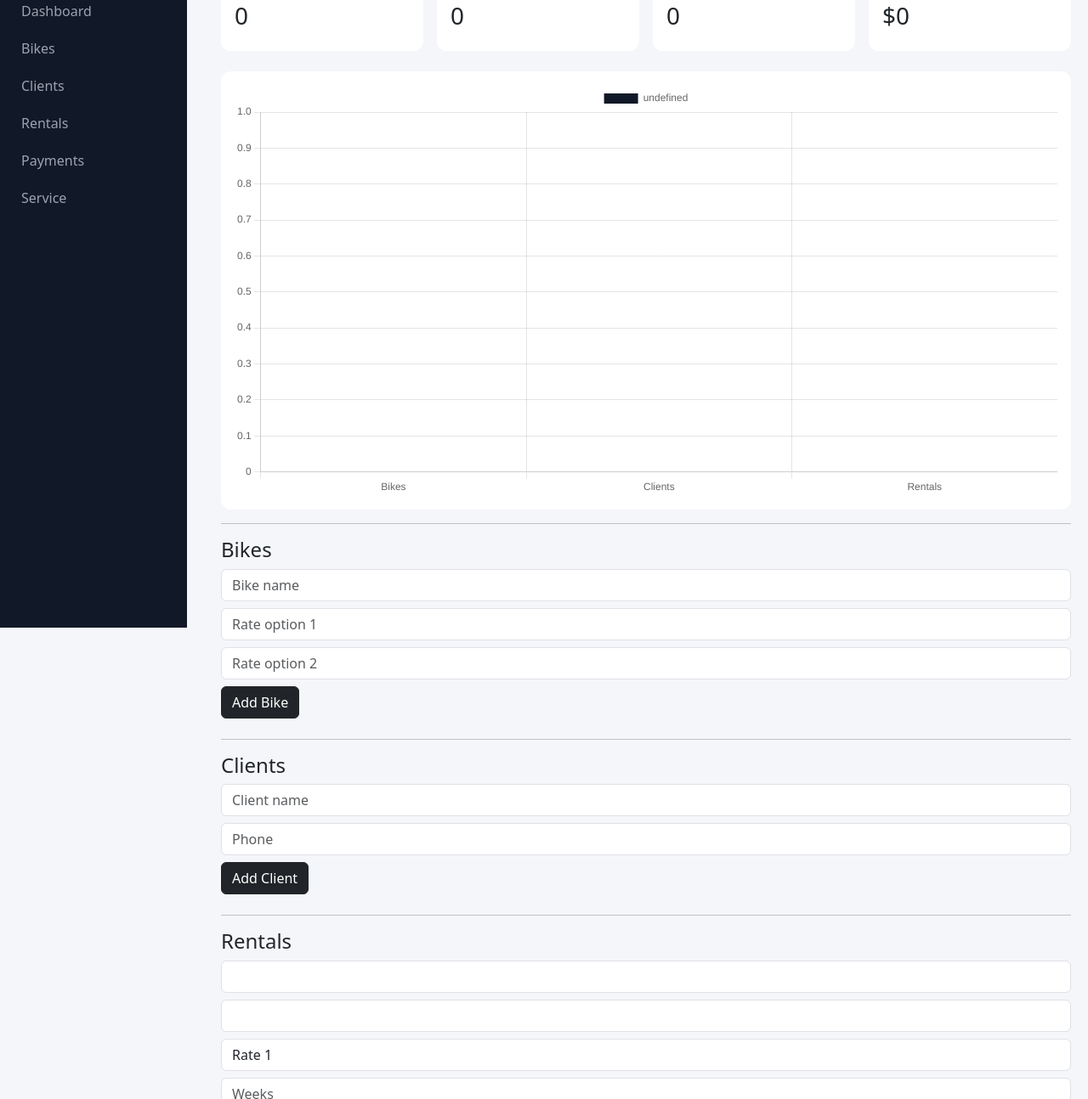
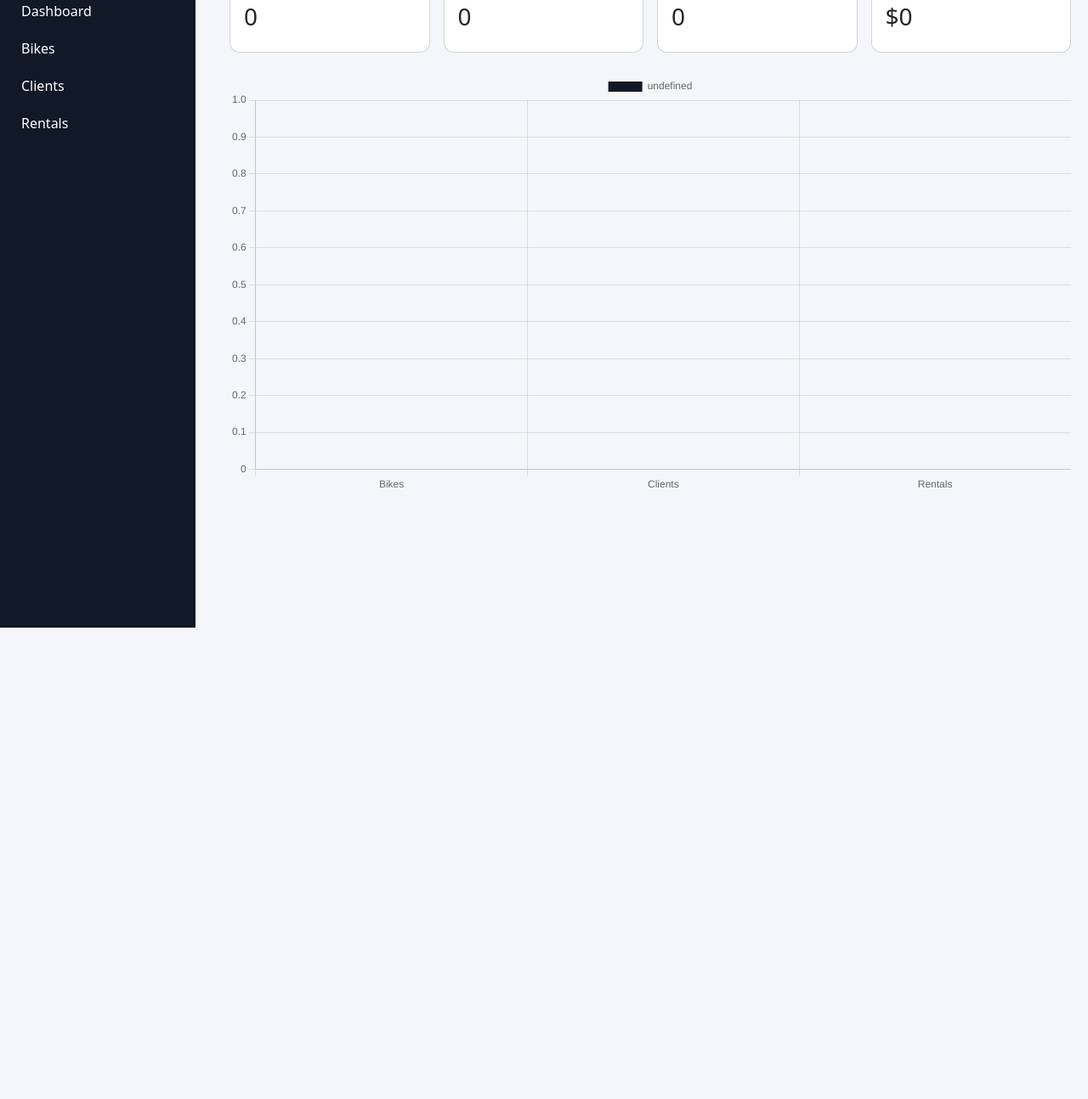
Before and after one commit to davinderduddi01/desi-rental, a plain HTML site: page index.html in a window 1280 px wide. Shown: the part 61-1355 px from the top of the page at 85% size. After the commit the page ends 800 px from the top, so only its background shows below. Drawn offline with nearby package versions, Linux system fonts and the light colour scheme.

Commit message:
Update index.html

```diff
--- a/index.html
+++ b/index.html
@@ -1,35 +1,19 @@
 <!DOCTYPE html>
-<html lang="en">
+<html>
 <head>
 <meta charset="UTF-8">
-<title>Desi Rental – Dashboard</title>
+<title>Desi Rental – Pro Dashboard</title>
 <meta name="viewport" content="width=device-width, initial-scale=1">
 <link href="https://cdn.jsdelivr.net/npm/bootstrap@5.3.2/dist/css/bootstrap.min.css" rel="stylesheet">
 <script src="https://cdn.jsdelivr.net/npm/chart.js"></script>
+
 <style>
-body { background:#f5f6fa; }
-.sidebar {
-  height:100vh;
-  background:#111827;
-  color:#fff;
-  position:fixed;
-  width:220px;
-  padding:15px;
-}
-.sidebar h4 { color:#fff; }
-.sidebar a {
-  color:#9ca3af;
-  display:block;
-  padding:10px;
-  text-decoration:none;
-  border-radius:6px;
-}
-.sidebar a:hover { background:#1f2937; color:#fff; }
-.main {
-  margin-left:240px;
-  padding:20px;
-}
-.card { border:none; border-radius:12px; }
+body{background:#f4f6f9}
+.sidebar{width:230px;height:100vh;position:fixed;background:#111827;color:white;padding:15px}
+.sidebar a{color:#9ca3af;display:block;padding:10px;border-radius:6px;text-decoration:none}
+.sidebar a:hover{background:#1f2937;color:white}
+.main{margin-left:250px;padding:20px}
+.card{border-radius:12px}
 </style>
 </head>
 
@@ -37,132 +21,123 @@ body { background:#f5f6fa; }
 
 <div class="sidebar">
 <h4>Desi Rental</h4>
-  <a href="#dashboard">Dashboard</a>
-  <a href="#bikes">Bikes</a>
-  <a href="#clients">Clients</a>
-  <a href="#rentals">Rentals</a>
-  <a href="#payments">Payments</a>
-  <a href="#service">Service</a>
+<a onclick="show('dash')">Dashboard</a>
+<a onclick="show('bikes')">Bikes</a>
+<a onclick="show('clients')">Clients</a>
+<a onclick="show('rentals')">Rentals</a>
 </div>
 
 <div class="main">
 
 <!-- DASHBOARD -->
-<section id="dashboard">
+<div id="dash">
 <div class="row g-3">
-  <div class="col-md-3">
-    <div class="card p-3">
-      <h6>Total Bikes</h6>
-      <h3 id="bikeCount">0</h3>
+<div class="col-md-3"><div class="card p-3"><h6>Bikes</h6><h3 id="dbikes">0</h3></div></div>
+<div class="col-md-3"><div class="card p-3"><h6>Clients</h6><h3 id="dclients">0</h3></div></div>
+<div class="col-md-3"><div class="card p-3"><h6>Active Rentals</h6><h3 id="drentals">0</h3></div></div>
+<div class="col-md-3"><div class="card p-3"><h6>Revenue</h6><h3>$<span id="drevenue">0</span></h3></div></div>
 </div>
-  </div>
-  <div class="col-md-3">
-    <div class="card p-3">
-      <h6>Clients</h6>
-      <h3 id="clientCount">0</h3>
-    </div>
-  </div>
-  <div class="col-md-3">
-    <div class="card p-3">
-      <h6>Active Rentals</h6>
-      <h3 id="rentalCount">0</h3>
-    </div>
-  </div>
-  <div class="col-md-3">
-    <div class="card p-3">
-      <h6>Total Revenue</h6>
-      <h3>$<span id="revenue">0</span></h3>
-    </div>
-  </div>
+<canvas id="chart" class="mt-4"></canvas>
 </div>
 
-<div class="card mt-4 p-3">
-<canvas id="chart"></canvas>
+<!-- BIKES -->
+<div id="bikes" style="display:none">
+<h4>Add Bike</h4>
+<input id="bname" class="form-control mb-2" placeholder="Bike name">
+<input id="rego" class="form-control mb-2" placeholder="Rego expiry">
+<input id="ins" class="form-control mb-2" placeholder="Insurance expiry">
+<input id="r1" class="form-control mb-2" placeholder="Rate option 1">
+<input id="r2" class="form-control mb-2" placeholder="Rate option 2">
+<button class="btn btn-dark" onclick="addBike()">Save Bike</button>
+<ul class="list-group mt-3" id="bikeList"></ul>
 </div>
-</section>
-
-<hr>
-
-<!-- BIKES -->
-<section id="bikes">
-<h4>Bikes</h4>
-<input class="form-control mb-2" id="bikeName" placeholder="Bike name">
-<input class="form-control mb-2" id="rate1" placeholder="Rate option 1">
-<input class="form-control mb-2" id="rate2" placeholder="Rate option 2">
-<button class="btn btn-dark" onclick="addBike()">Add Bike</button>
-<ul class="list-group mt-2" id="bikeList"></ul>
-</section>
-
-<hr>
 
 <!-- CLIENTS -->
-<section id="clients">
-<h4>Clients</h4>
-<input class="form-control mb-2" id="clientName" placeholder="Client name">
-<input class="form-control mb-2" id="clientPhone" placeholder="Phone">
-<button class="btn btn-dark" onclick="addClient()">Add Client</button>
-<ul class="list-group mt-2" id="clientList"></ul>
-</section>
-
-<hr>
+<div id="clients" style="display:none">
+<h4>Add Client</h4>
+<input id="cname" class="form-control mb-2" placeholder="Client name">
+<input id="cphone" class="form-control mb-2" placeholder="Phone">
+<button class="btn btn-dark" onclick="addClient()">Save Client</button>
+<ul class="list-group mt-3" id="clientList"></ul>
+</div>
 
 <!-- RENTALS -->
-<section id="rentals">
-<h4>Rentals</h4>
-<select class="form-control mb-2" id="rentBike"></select>
-<select class="form-control mb-2" id="rentClient"></select>
-<select class="form-control mb-2" id="rentRate">
+<div id="rentals" style="display:none">
+<h4>New Rental</h4>
+<select id="rbike" class="form-control mb-2"></select>
+<select id="rclient" class="form-control mb-2"></select>
+<input id="start" type="date" class="form-control mb-2">
+<input id="end" type="date" class="form-control mb-2">
+<select id="rateopt" class="form-control mb-2">
 <option value="1">Rate 1</option>
 <option value="2">Rate 2</option>
 </select>
-<input class="form-control mb-2" id="weeks" placeholder="Weeks">
-<button class="btn btn-dark" onclick="addRental()">Add Rental</button>
-<ul class="list-group mt-2" id="rentalList"></ul>
-</section>
+<button class="btn btn-dark" onclick="addRental()">Create Rental</button>
+<ul class="list-group mt-3" id="rentalList"></ul>
+</div>
 
 </div>
 
 <script>
-let bikes=[], clients=[], rentals=[];
+let bikes=JSON.parse(localStorage.getItem("bikes")||"[]");
+let clients=JSON.parse(localStorage.getItem("clients")||"[]");
+let rentals=JSON.parse(localStorage.getItem("rentals")||"[]");
+
+function save(){localStorage.setItem("bikes",JSON.stringify(bikes));
+localStorage.setItem("clients",JSON.stringify(clients));
+localStorage.setItem("rentals",JSON.stringify(rentals));}
+
+function show(id){
+["dash","bikes","clients","rentals"].forEach(x=>document.getElementById(x).style.display="none");
+document.getElementById(id).style.display="block";
+}
 
 function addBike(){
 bikes.push({
-    name:bikeName.value,
-    r1:+rate1.value,
-    r2:+rate2.value
+id:Date.now(),
+name:bname.value,
+rego,ins,
+r1:+r1.value,
+r2:+r2.value,
+status:"Available"
 });
-  bikeName.value=rate1.value=rate2.value="";
-  render();
+bname.value=r1.value=r2.value="";
+save();render();
 }
 
 function addClient(){
-  clients.push({name:clientName.value, phone:clientPhone.value});
-  clientName.value=clientPhone.value="";
-  render();
+clients.push({id:Date.now(),name:cname.value,phone:cphone.value});
+cname.value=cphone.value="";
+save();render();
 }
 
 function addRental(){
-  let b=bikes[rentBike.value];
-  let c=clients[rentClient.value];
-  let rate=rentRate.value==1?b.r1:b.r2;
-  let total=rate*weeks.value;
-  rentals.push({bike:b.name, client:c.name, total});
-  weeks.value="";
-  render();
+let b=bikes.find(x=>x.id==rbike.value);
+let c=clients.find(x=>x.id==rclient.value);
+let rate=rateopt.value==1?b.r1:b.r2;
+let weeks=Math.ceil((new Date(end.value)-new Date(start.value))/604800000);
+let total=weeks*rate;
+rentals.push({bike:b.id,client:c.id,start:start.value,end:end.value,total});
+b.status="Rented";
+save();render();
 }
 
 function render(){
-  bikeList.innerHTML=bikes.map(b=>`<li class="list-group-item">${b.name}</li>`).join("");
+bikeList.innerHTML=bikes.map(b=>`<li class="list-group-item">${b.name} | ${b.status}</li>`).join("");
 clientList.innerHTML=clients.map(c=>`<li class="list-group-item">${c.name}</li>`).join("");
-  rentalList.innerHTML=rentals.map(r=>`<li class="list-group-item">${r.bike} → ${r.client} : $${r.total}</li>`).join("");
+rentalList.innerHTML=rentals.map(r=>{
+let b=bikes.find(x=>x.id==r.bike);
+let c=clients.find(x=>x.id==r.client);
+return `<li class="list-group-item">${b.name} → ${c.name} | $${r.total}</li>`;
+}).join("");
 
-  rentBike.innerHTML=bikes.map((b,i)=>`<option value="${i}">${b.name}</option>`).join("");
-  rentClient.innerHTML=clients.map((c,i)=>`<option value="${i}">${c.name}</option>`).join("");
+rbike.innerHTML=bikes.map(b=>`<option value="${b.id}">${b.name}</option>`).join("");
+rclient.innerHTML=clients.map(c=>`<option value="${c.id}">${c.name}</option>`).join("");
 
-  bikeCount.innerText=bikes.length;
-  clientCount.innerText=clients.length;
-  rentalCount.innerText=rentals.length;
-  revenue.innerText=rentals.reduce((s,r)=>s+r.total,0);
+dbikes.innerText=bikes.length;
+dclients.innerText=clients.length;
+drentals.innerText=rentals.length;
+drevenue.innerText=rentals.reduce((s,r)=>s+r.total,0);
 
 chart.data.datasets[0].data=[bikes.length,clients.length,rentals.length];
 chart.update();
@@ -170,11 +145,11 @@ function render(){
 
 const chart=new Chart(document.getElementById("chart"),{
 type:"bar",
-  data:{
-    labels:["Bikes","Clients","Rentals"],
-    datasets:[{data:[0,0,0], backgroundColor:"#111827"}]
-  }
+data:{labels:["Bikes","Clients","Rentals"],
+datasets:[{data:[0,0,0],backgroundColor:"#111827"}]}
 });
+
+render();
 </script>
 
 </body>
```
Lines whose indentation alone changed are shown as unchanged.
